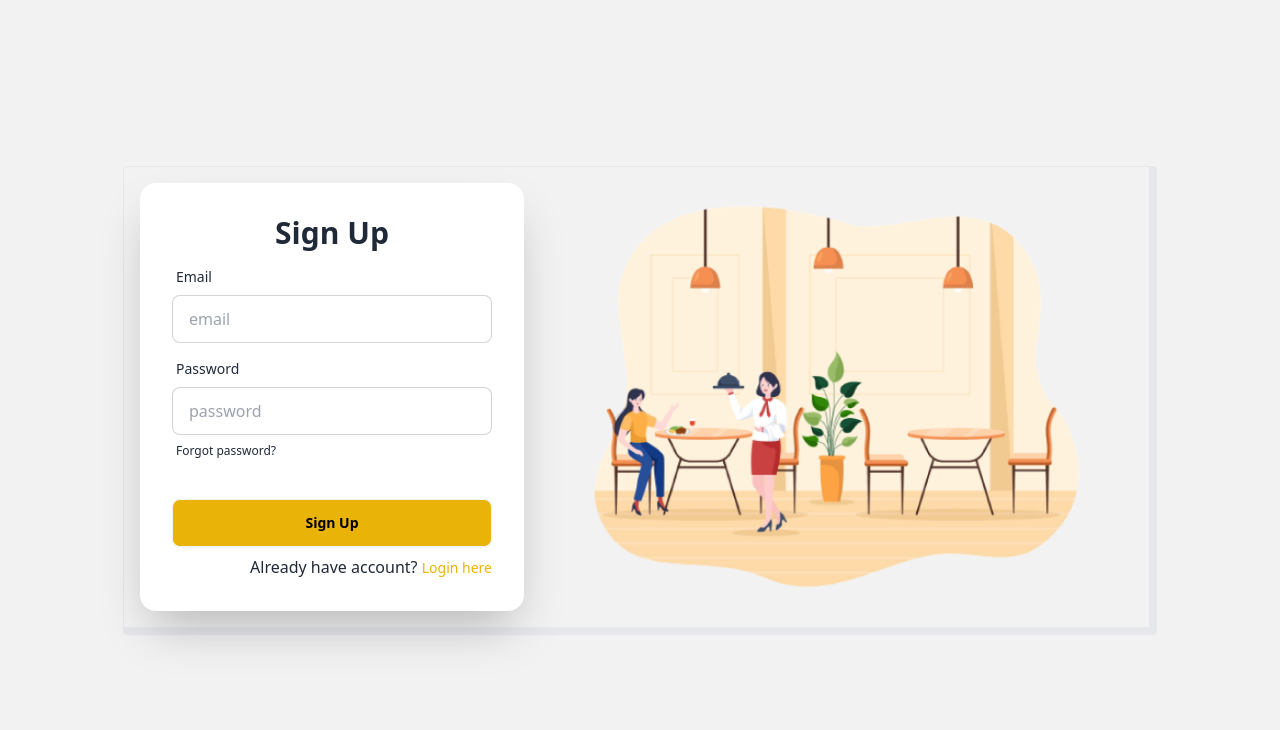
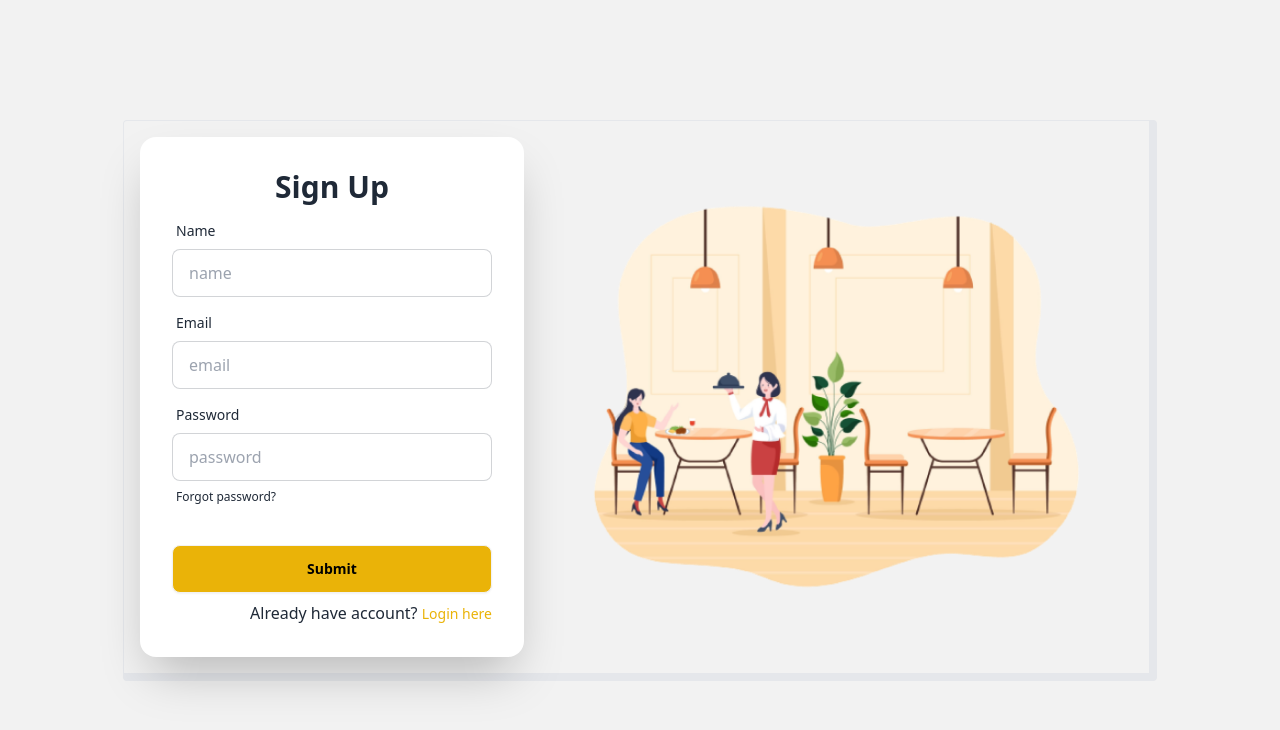
Before and after one commit to ab-siddiq/react-restaurant-client, a React (Vite) app: page /signup in a window 1280 px wide. Shown: the top 730 px of the page. Built offline with nearby package versions, Linux system fonts and the light colour scheme; no server answers.

Commit message:
create validation using react form hook in sign up

```diff
--- a/src/Pages/SignUp/SignUp.jsx
+++ b/src/Pages/SignUp/SignUp.jsx
@@ -2,14 +2,19 @@ import React, { useState } from "react";
 import loginImage from "../../assets/loginImage.png";
 import { Link } from "react-router-dom";
 import { useForm } from "react-hook-form";
+import { data } from "autoprefixer";
 const SignUp = () => {
   const {
     register,
     handleSubmit,
-    watch,
     formState: { errors },
   } = useForm();
-  const handleSignIn = (e) => {};
+  const onSubmit = data => {console.log(data)}
+  const handleSignIn = (e) => {
+    console.log(data)
+
+  };
+  console.log()
   return (
     <div>
       <div className="hero min-h-screen bg-base-200  ">
@@ -18,8 +23,22 @@ const SignUp = () => {
             <img src={loginImage} alt="" />
           </div>
           <div className="card shrink-0 w-full max-w-sm shadow-2xl bg-base-100">
-            <form className="card-body" onSubmit={handleSignIn}>
+            <form className="card-body" onSubmit={handleSubmit(onSubmit)}>
               <h2 className="text-center font-bold text-3xl">Sign Up</h2>
+              <div className="form-control">
+                <label className="label">
+                  <span className="label-text">Name</span>
+                </label>
+                <input
+                  type="text"
+                  placeholder="name"
+                  name="name"
+                  {...register("name", {required:true})}
+                  className="input input-bordered"
+
+                />
+                {errors.name && <span className="text-red-400 text-sm">name is required!</span>}
+              </div>
               <div className="form-control">
                 <label className="label">
                   <span className="label-text">Email</span>
@@ -28,9 +47,11 @@ const SignUp = () => {
                   type="email"
                   placeholder="email"
                   name="email"
+                  {...register("email",{required:true})}
                   className="input input-bordered"
-                  required
+
                 />
+                {errors.email && <span className="text-red-400 text-sm">email is required!</span>}
               </div>
               <div className="form-control">
                 <label className="label">
@@ -40,9 +61,11 @@ const SignUp = () => {
                   type="password"
                   placeholder="password"
                   name="password"
+                  {...register("password",{required:true,maxLength:20,minLength:5})}
                   className="input input-bordered"
-                  required
+
                 />
+                {errors.password && <span className="text-red-400 text-sm">password is required!</span>}
                 <label className="label">
                   <a href="#" className="label-text-alt link link-hover">
                     Forgot password?
@@ -51,14 +74,13 @@ const SignUp = () => {
               </div>
 
               <div className="form-control mt-6">
-                <button className="btn bg-yellow-500 text-black hover:bg-yellow-800 hover:text-yellow-300">
-                  Sign Up
-                </button>
+                <input type="submit" className="btn bg-yellow-500 text-black hover:bg-yellow-800 hover:text-yellow-300"/>
+
               </div>
               <div className="text-right">
                 <p className="">
                   Already have account?{" "}
-                  <Link className="text-yellow-500 text-sm" to={"/signup"}>
+                  <Link className="text-yellow-500 text-sm" to={"/login"}>
                     Login here
                   </Link>
                 </p>
```
